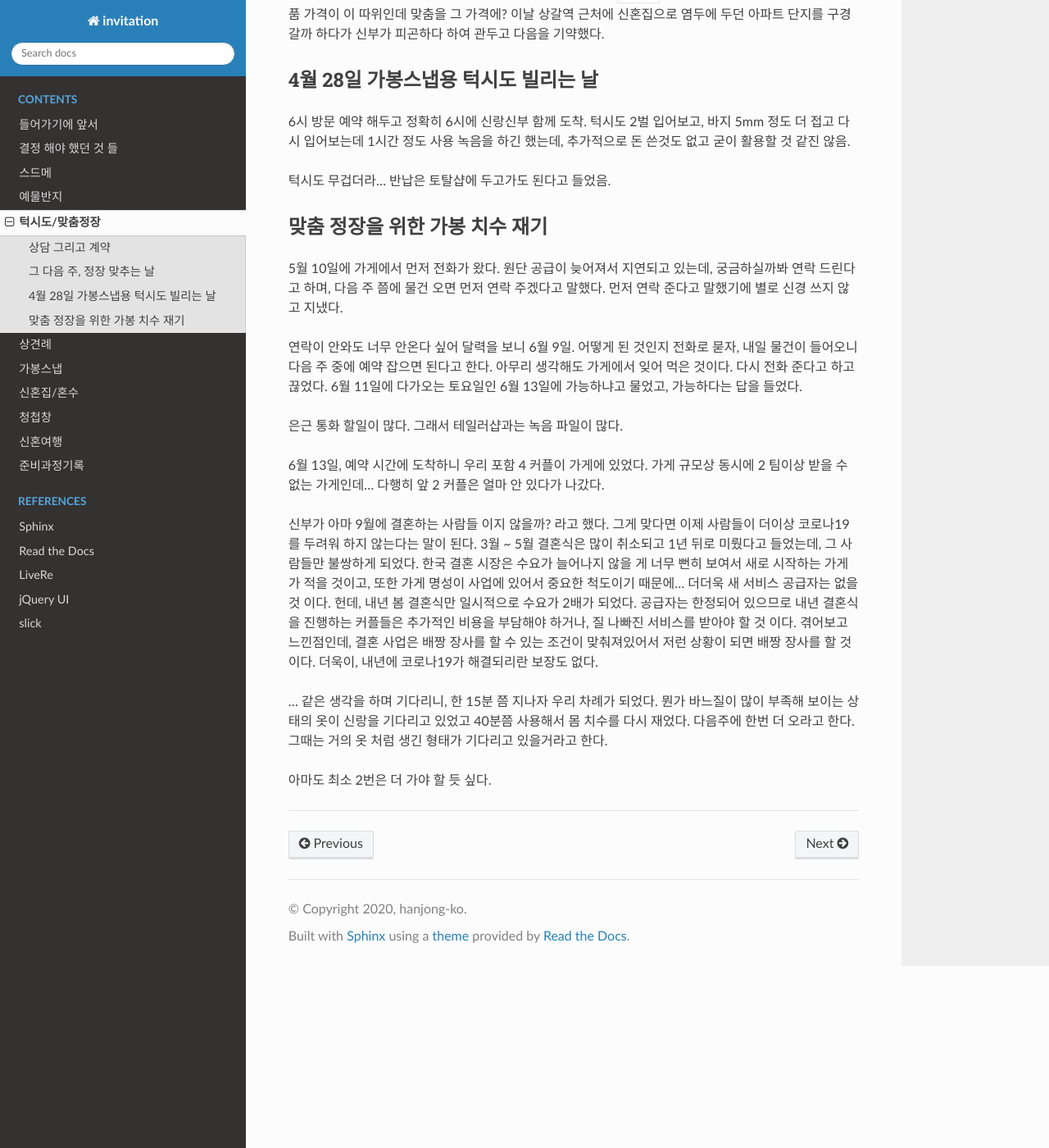
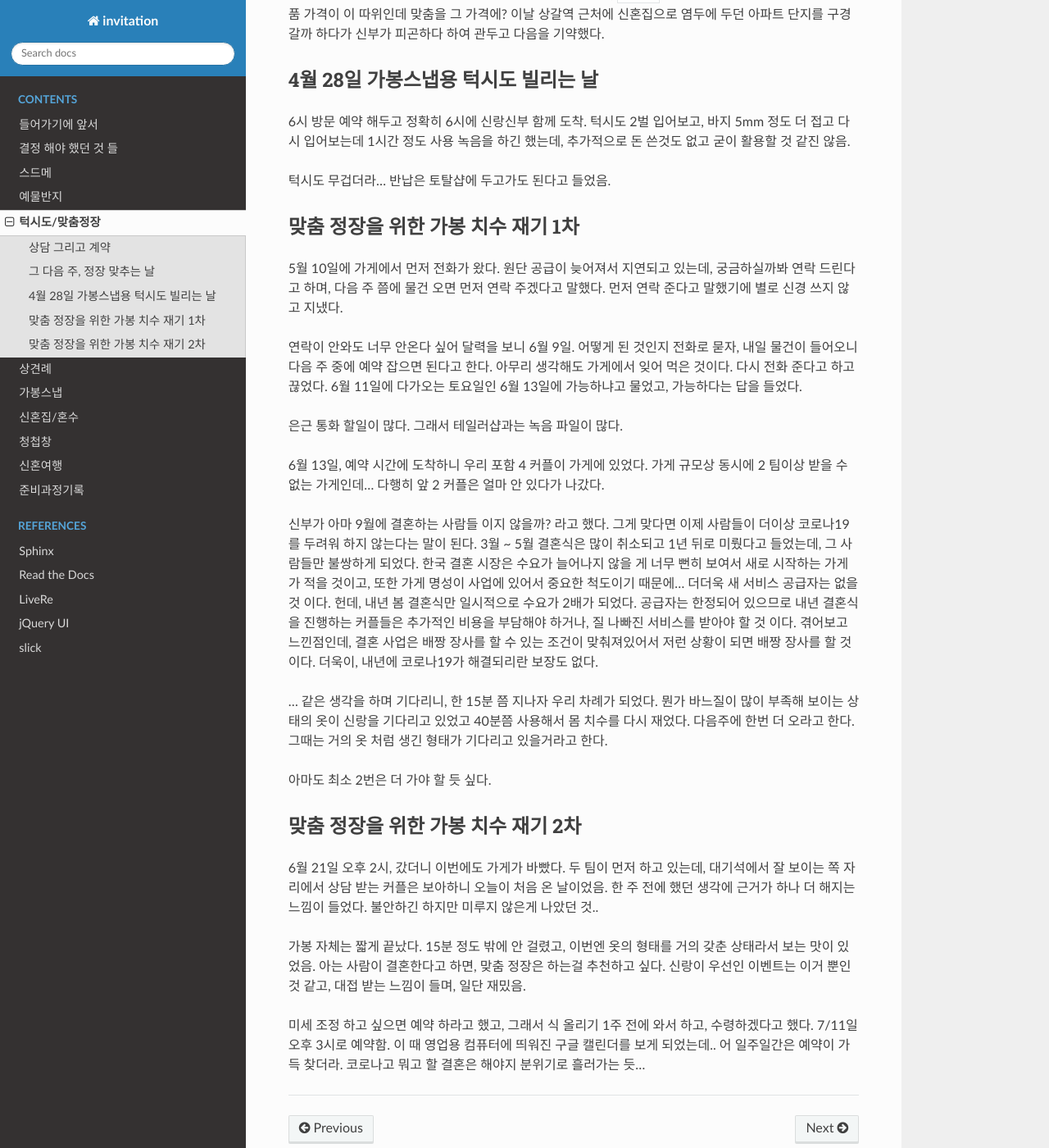
Before and after one commit to rino0601/hjk52knk, a Sphinx documentation site: the page built from docs/tailor.rst, in a window 1280 px wide and 1400 px high, scrolled down 2941 px. Shown: the whole window at 82% size. Built offline with Sphinx 7.4.7 and the Read the Docs theme 2.0.0, drawn with Linux system fonts in a browser that asks for light colours; comment, search, counter and statistics services are not loaded.

Commit message:
Update tailer

```diff
--- a/docs/tailor.rst
+++ b/docs/tailor.rst
@@ -110,7 +110,7 @@
 턱시도 무겁더라...  반납은 토탈샵에 두고가도 된다고 들었음.
 
 
-맞춤 정장을 위한 가봉 치수 재기
+맞춤 정장을 위한 가봉 치수 재기 1차
 ---------------------------------------------
 
 5월 10일에 가게에서 먼저 전화가 왔다. 원단 공급이 늦어져서 지연되고 있는데, 궁금하실까봐 연락 드린다고 하며, 다음 주 쯤에 물건 오면 먼저 연락 주겠다고 말했다.
@@ -134,3 +134,15 @@
 다음주에 한번 더 오라고 한다. 그때는 거의 옷 처럼 생긴 형태가 기다리고 있을거라고 한다.
 
 아마도 최소 2번은 더 가야 할 듯 싶다.
+
+맞춤 정장을 위한 가봉 치수 재기 2차
+---------------------------------------------
+
+6월 21일 오후 2시, 갔더니 이번에도 가게가 바빴다. 두 팀이 먼저 하고 있는데, 대기석에서 잘 보이는 쪽 자리에서 상담 받는 커플은 보아하니 오늘이 처음 온 날이었음.
+한 주 전에 했던 생각에 근거가 하나 더 해지는 느낌이 들었다. 불안하긴 하지만 미루지 않은게 나았던 것..
+
+가봉 자체는 짧게 끝났다. 15분 정도 밖에 안 걸렸고, 이번엔 옷의 형태를 거의 갖춘 상태라서 보는 맛이 있었음.
+아는 사람이 결혼한다고 하면, 맞춤 정장은 하는걸 추천하고 싶다. 신랑이 우선인 이벤트는 이거 뿐인 것 같고, 대접 받는 느낌이 들며, 일단 재밌음.
+
+미세 조정 하고 싶으면 예약 하라고 했고, 그래서 식 올리기 1주 전에 와서 하고, 수령하겠다고 했다. 7/11일 오후 3시로 예약함.
+이 때 영업용 컴퓨터에 띄워진 구글 캘린더를 보게 되었는데.. 어 일주일간은 예약이 가득 찾더라. 코로나고 뭐고 할 결혼은 해야지 분위기로 흘러가는 듯...
```
Also changed, not shown: docs/plan/index.rst (+6 -2 lines), 1 other file.
